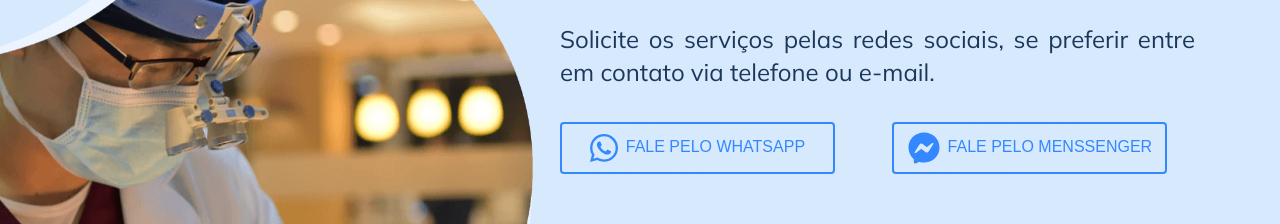
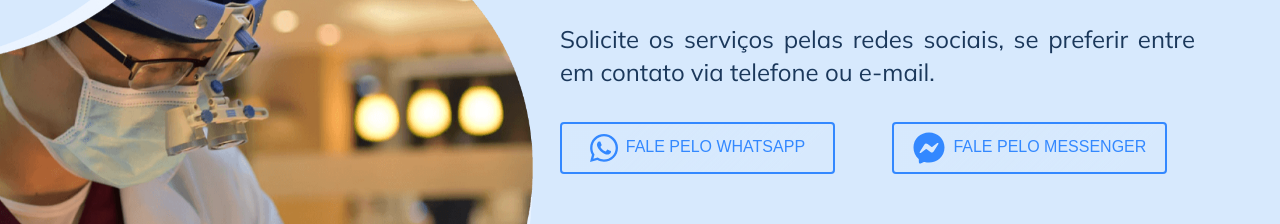
Before and after one commit to DXLAUDOS/DxLaudos, a React (Create React App) app: page / in a window 1280 px wide. Shown: the part 3140-3364 px from the top of the page. Built offline with nearby package versions, Linux system fonts and the light colour scheme.

Commit message:
messenger fix text

```diff
--- a/src/containers/contact-us/index.js
+++ b/src/containers/contact-us/index.js
@@ -87,7 +87,7 @@ const ContactUs = () => {
                         marginRight: "0.5rem",
                       }}
                     />
-                    Fale pelo Menssenger
+                    Fale pelo Messenger
                   </Button>
                 </Animate>
               </Col>
```
